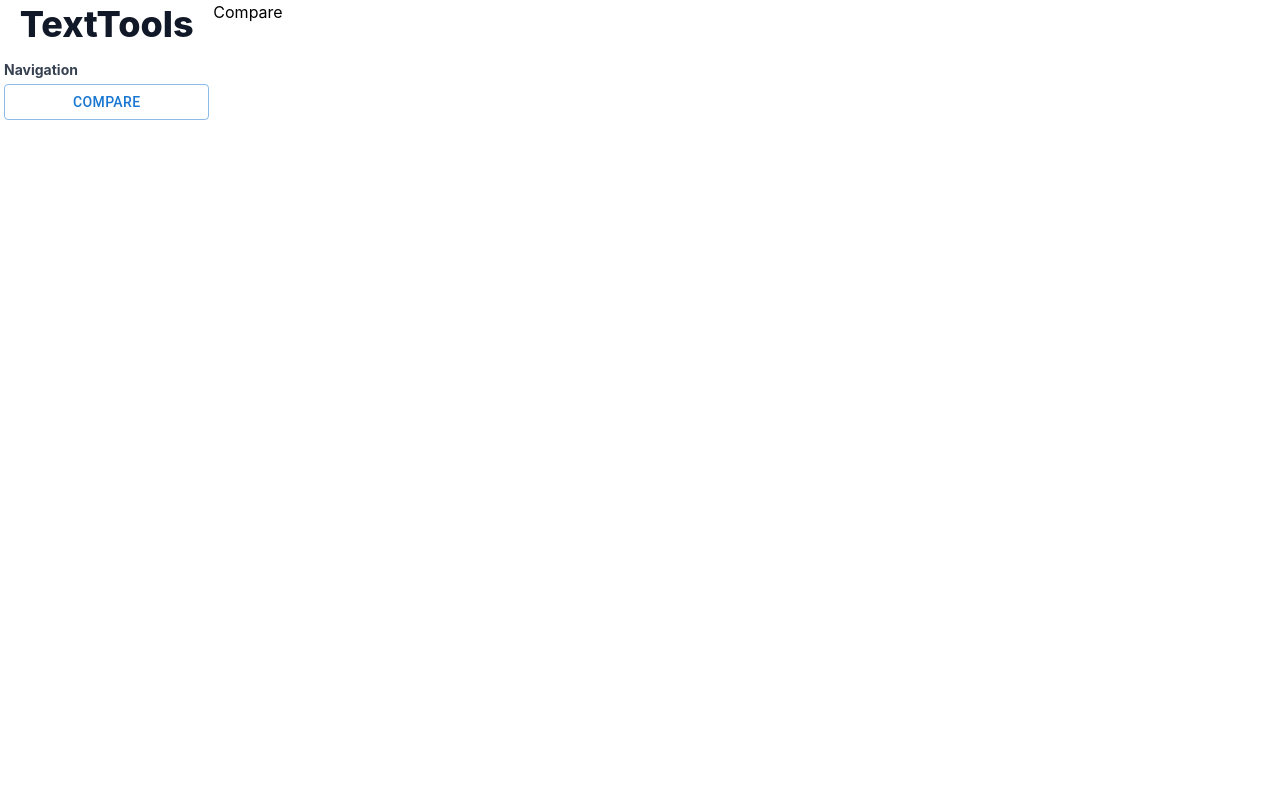
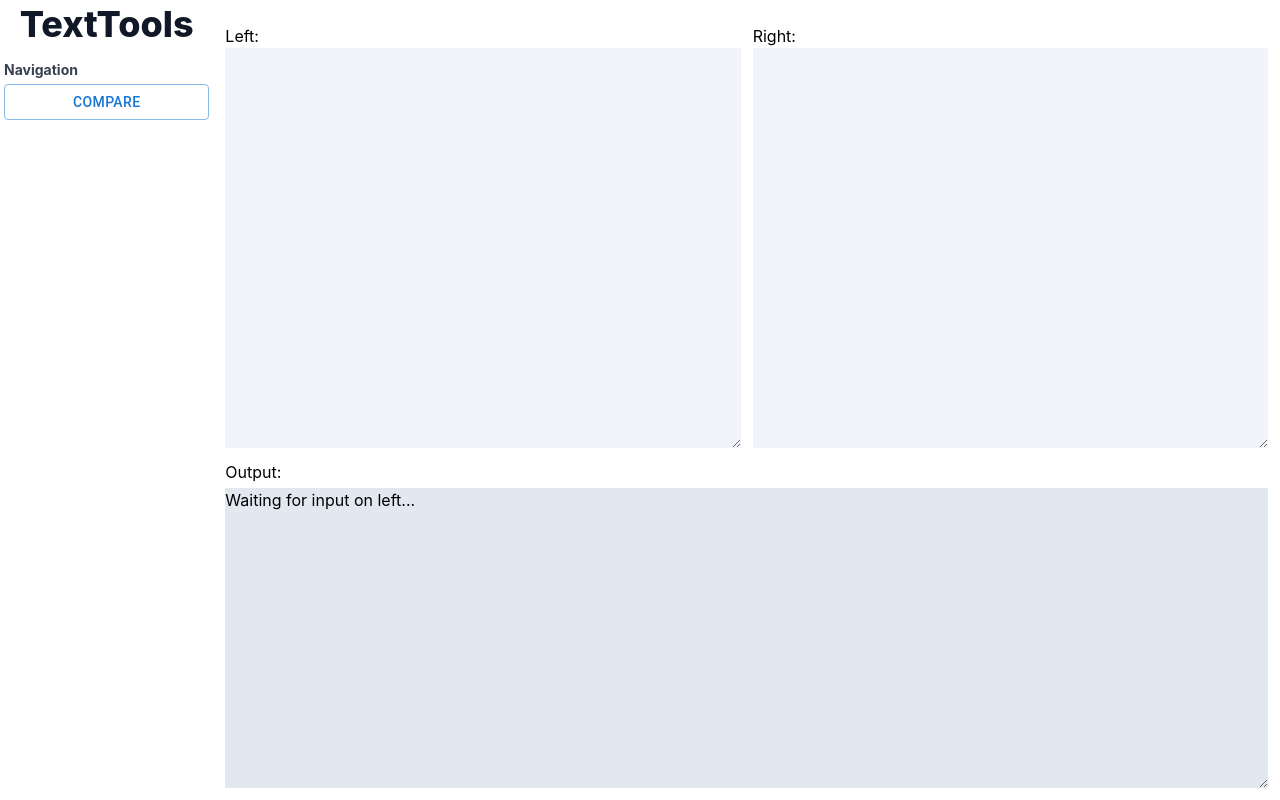
Before and after one commit to conradkoh/texttools_webapp, a Next.js app: page /compare in a window 1280 px wide. Built offline with nearby package versions, Linux system fonts and the light colour scheme.

Commit message:
Added compare logic

```diff
--- a/pages/compare.tsx
+++ b/pages/compare.tsx
@@ -1,13 +1,116 @@
 import { MainLayout } from '@client/components/layouts/MainLayout';
 import SideNav from '@client/components/layouts/SideNav/SideNav';
-import React from 'react';
+import ComparePageTemplate from '@client/components/templates/ComparePageTemplate';
+import React, { useCallback, useEffect, useState } from 'react';
 import { FunctionComponent } from 'react';
 interface ComparePageProps {}
+const PERSIST_KEY_LEFT_VALUE = 'compare-left-value';
+const PERSIST_KEY_RIGHT_VALUE = 'compare-right-value';
 const ComparePage: FunctionComponent<ComparePageProps> = (props) => {
+  const [left, setLeft] = useState({
+    value: '',
+  });
+  const [right, setRight] = useState({
+    value: '',
+  });
+  useEffect(() => {
+    setLeft({ value: localStorage?.getItem?.(PERSIST_KEY_LEFT_VALUE) || '' });
+  }, []);
+
+  useEffect(() => {
+    setRight({ value: localStorage?.getItem?.(PERSIST_KEY_RIGHT_VALUE) || '' });
+  }, []);
+  const [output, setOutput] = useState({ value: '' });
+  const handleLeftChange = useCallback((value) => {
+    setLeft({ value });
+  }, []);
+  const handleRightChange = useCallback((value) => {
+    setRight({ value });
+  }, []);
+
+  //persist state
+  useEffect(() => {
+    localStorage.setItem(PERSIST_KEY_LEFT_VALUE, left.value);
+    localStorage.setItem(PERSIST_KEY_RIGHT_VALUE, right.value);
+  }, [left.value, right.value]);
+
+  const updateConsoleOutput = useCallback(() => {
+    let op = '';
+    compareLines({
+      log: (v) => {
+        op += `${v}\n`;
+      },
+    })(left.value, right.value);
+    setOutput({ value: op });
+  }, [left, right]);
+
+  //rerun compute whenever console output can be generated
+  useEffect(() => {
+    updateConsoleOutput();
+  }, [updateConsoleOutput]);
   return (
     <MainLayout title={'Compare'}>
-      <div>Compare</div>
+      <ComparePageTemplate
+        left={left}
+        right={right}
+        output={output}
+        onLeftChange={handleLeftChange}
+        onRightChange={handleRightChange}
+      />
     </MainLayout>
   );
 };
+
+const compareLines =
+  (deps: { log: (val: string) => void }) => (left: string, right: string) => {
+    const { log } = deps;
+    if (!left.trim()) {
+      log(`Waiting for input on left...`);
+      return;
+    }
+    if (!right.trim()) {
+      log(`Waiting for input on right...`);
+      return;
+    }
+    let left_lines = left
+      .split('\n')
+      .map((line) => line.trim())
+      .filter((i) => i);
+    let right_lines = right
+      .split('\n')
+      .map((line) => line.trim())
+      .filter((i) => i);
+    let left_index = left_lines.reduce<Record<string, { name: string }>>(
+      (state, cur, idx) => {
+        state[cur] = { name: cur };
+        return state;
+      },
+      {}
+    );
+    let right_index = right_lines.reduce<Record<string, { name: string }>>(
+      (state, cur, idx) => {
+        state[cur] = { name: cur };
+        return state;
+      },
+      {}
+    );
+
+    //Find left items missing in right
+    for (let name of left_lines) {
+      let found = right_index[name] ? true : false;
+      if (!found) {
+        log(`${name} found in left but not found in right.`);
+      }
+    }
+
+    log('===================================');
+
+    //Find right items missing in left
+    for (let name of right_lines) {
+      let found = left_index[name] ? true : false;
+      if (!found) {
+        log(`${name} found in right but not found in left.`);
+      }
+    }
+  };
 export default ComparePage;
--- /dev/null
+++ b/src/client/components/templates/ComparePageTemplate.module.scss
@@ -0,0 +1,3 @@
+.output {
+  min-height: 300px;
+}
--- a/src/client/components/templates/ComparePageTemplate.tsx
+++ b/src/client/components/templates/ComparePageTemplate.tsx
@@ -1,9 +1,59 @@
-import React from 'react';
+import React, { useCallback } from 'react';
 import { FunctionComponent } from 'react';
-interface ComparePageTemplateProps {}
-const ComparePageTemplate: FunctionComponent<ComparePageTemplateProps> = (
-  props
-) => {
-  return <div>Compare</div>;
+import styles from './ComparePageTemplate.module.scss';
+interface ComparePageTemplateProps {
+  left: { value: string };
+  right: { value: string };
+  output: { value: string };
+  onLeftChange: (newVal: string) => void;
+  onRightChange: (newVal: string) => void;
+}
+const ComparePageTemplate: FunctionComponent<ComparePageTemplateProps> = ({
+  left,
+  right,
+  output,
+  onLeftChange,
+  onRightChange,
+}) => {
+  const handleLeftChange = useCallback(
+    (e) => {
+      onLeftChange(e.target.value);
+    },
+    [onLeftChange]
+  );
+  const handleRightChange = useCallback(
+    (e) => {
+      onRightChange(e.target.value);
+    },
+    [onRightChange]
+  );
+  return (
+    <div className="px-3 py-3 w-100 h-full flex flex-col">
+      <div className="flex flex-row grow grid grid-cols-2 gap-3">
+        <div className="flex flex-col grow">
+          <div className="mt-3">Left:</div>
+          <textarea
+            value={left.value}
+            onChange={handleLeftChange}
+            className="grow bg-slate-100 w-full"
+          ></textarea>
+        </div>
+        <div className="flex flex-col grow">
+          <div className="mt-3">Right:</div>
+          <textarea
+            value={right.value}
+            onChange={handleRightChange}
+            className="grow bg-slate-100 w-full"
+          ></textarea>
+        </div>
+      </div>
+      <div className="mt-3">Output:</div>
+      <textarea
+        readOnly
+        value={output.value}
+        className={`mt-1 w-full bg-slate-200 ${styles.output}`}
+      ></textarea>
+    </div>
+  );
 };
 export default ComparePageTemplate;
```
